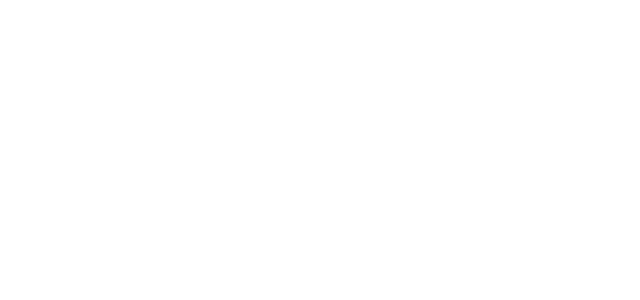
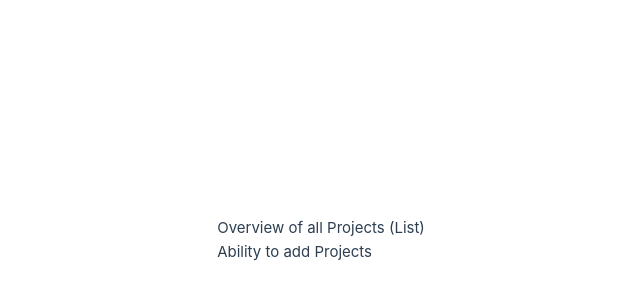
Before and after one commit to mi-classroom/mi-web-technologien-beiboot-ss2024-OliverWich, a Vue app: page /dashboard in a window 1280 px wide. Before the commit this address had no page. Shown: the part 160-460 px from the top of the page, without its empty margins (319-959 px from the left). Built offline with nearby package versions, Linux system fonts and the light colour scheme.

Commit message:
[frontend] add dashboard view and fix general app structure

```diff
--- a/frontend/src/assets/main.css
+++ b/frontend/src/assets/main.css
@@ -1,10 +1,9 @@
 @import 'base.css';
 
 #app {
-  max-width: 1280px;
-  margin: 0 auto;
-  padding: 2rem;
-  font-weight: normal;
+  width: 100vw;
+  height: 100vh;
+  position: relative;
 }
 
 a,
@@ -22,14 +21,9 @@ a,
 }
 
 @media (min-width: 1024px) {
-  body {
+  #app {
     display: flex;
     place-items: center;
-  }
-
-  #app {
-    display: grid;
-    grid-template-columns: 1fr 1fr;
-    padding: 0 2rem;
+    place-content: center;
   }
 }
--- a/frontend/src/components/StartPage.vue
+++ b/frontend/src/components/StartPage.vue
@@ -3,6 +3,7 @@ import {RouterLink} from "vue-router"
 </script>
 
 <template>
+  <main>
     <header>
       <img alt="Vue logo" class="logo" src="@/assets/logo.svg" width="125" height="125" />
 
@@ -19,15 +20,31 @@ import {RouterLink} from "vue-router"
 
         <nav>
           <RouterLink to="/">Home</RouterLink>
-        <RouterLink to="/app">Start!</RouterLink>
+          <RouterLink to="/dashboard">Start!</RouterLink>
         </nav>
       </div>
     </header>
 
     <iframe style="height: 80vh; width: 100%" src="/swagger"/>
+  </main>
 </template>
 
 <style scoped>
+main {
+  max-width: 1280px;
+  margin: 0 auto;
+  padding: 2rem;
+  font-weight: normal;
+}
+
+@media (min-width: 1024px) {
+  main {
+    display: grid;
+    grid-template-columns: 1fr 1fr;
+    padding: 0 2rem;
+  }
+}
+
 header {
   line-height: 1.5;
   max-height: 100vh;
--- a/frontend/src/router/index.ts
+++ b/frontend/src/router/index.ts
@@ -9,14 +9,14 @@ const router = createRouter({
       name: 'home',
       component: HomeView
     },
-    // {
-    //   path: '/app',
-    //   name: 'app',
-    //   // route level code-splitting
-    //   // this generates a separate chunk (About.[hash].js) for this route
-    //   // which is lazy-loaded when the route is visited.
-    //   component: () => import('../views/AboutView.vue')
-    // }
+    {
+      path: '/dashboard',
+      name: 'dashboard',
+      // route level code-splitting
+      // this generates a separate chunk (About.[hash].js) for this route
+      // which is lazy-loaded when the route is visited.
+      component: () => import('../views/DashboardView.vue')
+    }
   ]
 })
 
--- /dev/null
+++ b/frontend/src/views/DashboardView.vue
@@ -0,0 +1,10 @@
+<script setup lang="ts">
+</script>
+
+<template>
+  <main id="dashboard">
+    Overview of all Projects (List)
+    <br/>
+    Ability to add Projects
+  </main>
+</template>
```
Also changed, not shown: 1 other file (tests, documents, lock files or other folders). Lines whose indentation alone changed are shown as unchanged.
